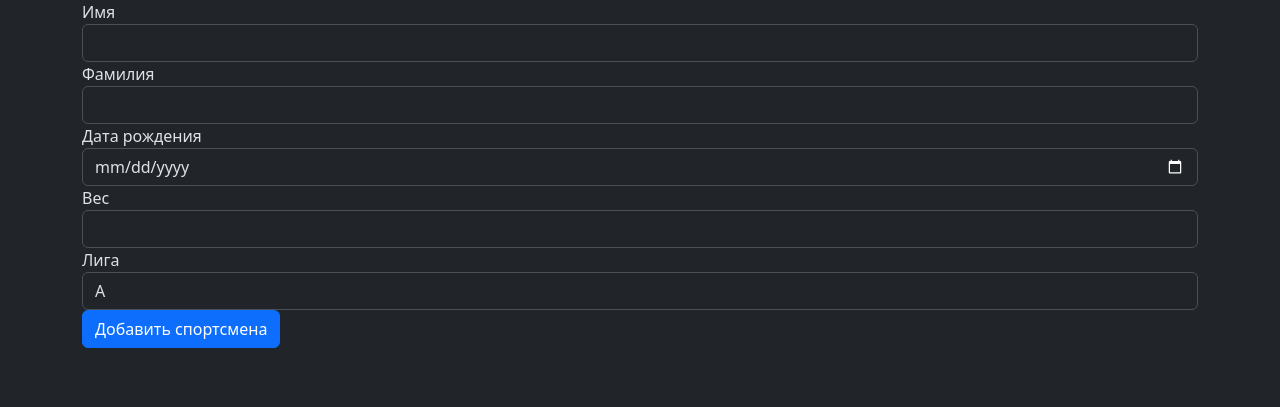
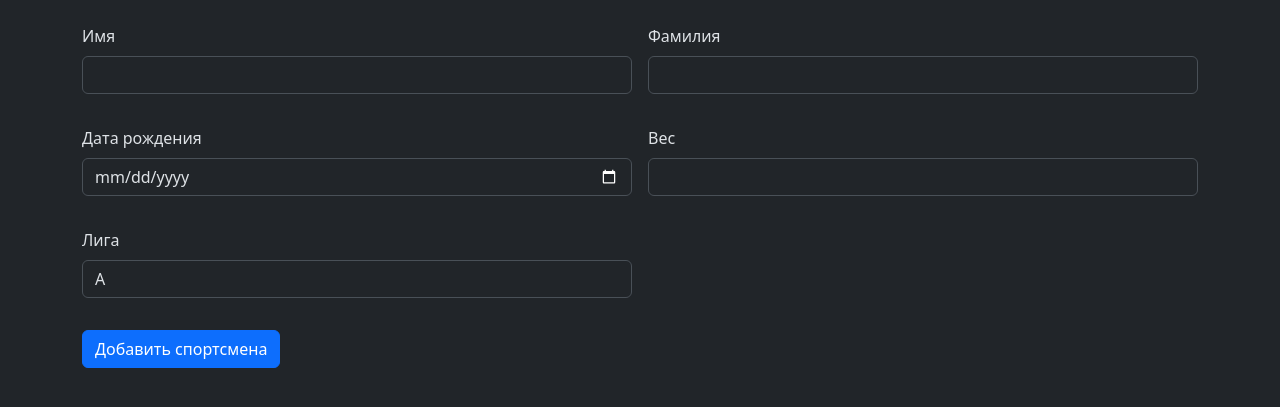
Before and after one commit to projectile0/aen_counter, a Flask app: page /add_athlete in a window 1280 px wide. Shown: the top 407 px of the page. Run offline with Flask 3, Linux system fonts and the light colour scheme.

Commit message:
change add_athlete.html

```diff
--- a/templates/add_athlete.html
+++ b/templates/add_athlete.html
@@ -1,16 +1,23 @@
 {% extends 'base.html' %}
 
 {% block content %}
-    <div class="container">
-        <form class="g-col-2" method="post">
+    <div class="container mt-4">
+        <form method="post" class="row g-3">
+            {{ form.hidden_tag() }}
+
             {% for field in form if field.name not in ['csrf_token', 'submit'] %}
-                {{ field.label }}
-                {{ field(class = 'form-control') }}
-                {% for error in field.errors %}
-                    <div class="alert alert-danger" role="alert">{{ error }}</div>
-                {% endfor %}
+                <div class="col-md-6 mb-3">
+                    {{ field.label(class="form-label") }}
+                    {{ field(class="form-control") }}
+                    {% for error in field.errors %}
+                        <div class="alert alert-danger mt-2" role="alert">{{ error }}</div>
+                    {% endfor %}
+                </div>
             {% endfor %}
-            {{ form.submit(class = 'btn btn-primary from-control') }}
+
+            <div class="col-12">
+                {{ form.submit(class="btn btn-primary") }}
+            </div>
         </form>
     </div>
 {% endblock %}
```
